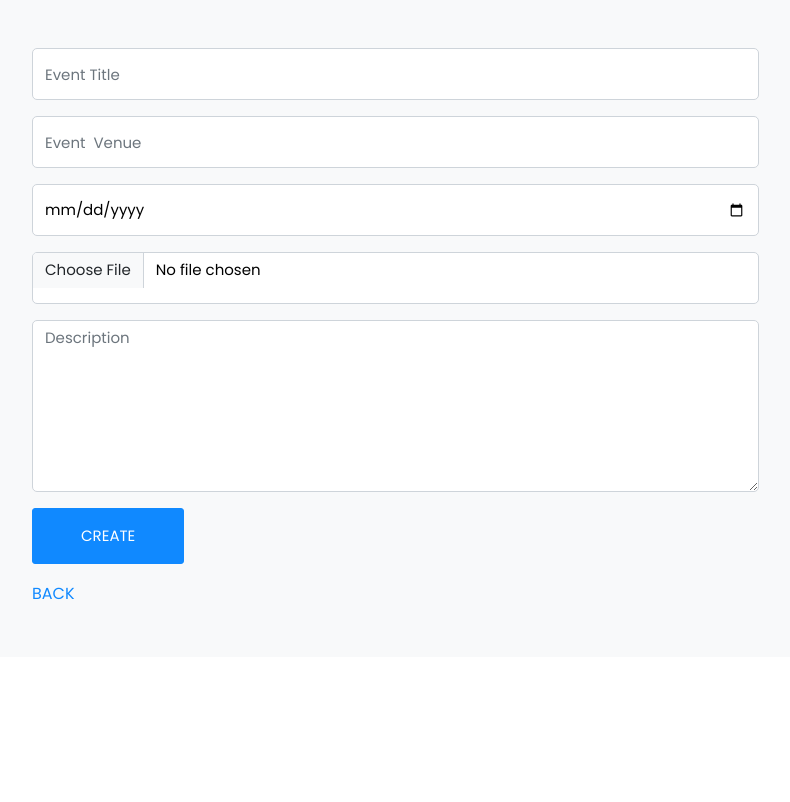
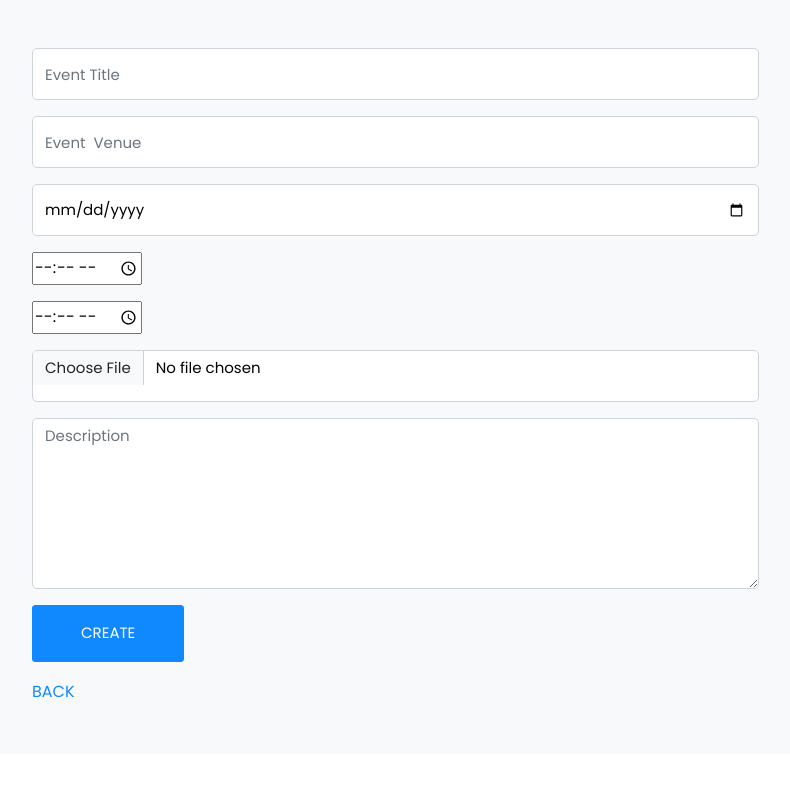
Before and after one commit to Bruce3932/project, a PHP site: page /create-event.php in a window 1280 px wide. Shown: the whole page, without its empty margins (31-821 px from the left). Before the commit the page ends 600 px from the top, so only its background shows below. Run offline with PHP 8.4, Linux system fonts and the light colour scheme.

Commit message:
Update create-event.php

```diff
--- a/create-event.php
+++ b/create-event.php
@@ -11,6 +11,8 @@ if (isset($_POST['upload'])) {
     $venue = $_POST['Venue'];
     $description = $_POST['description'];
     $date = $_POST['Date'];
+    $start =$_POST['start_time'];
+    $end = $_POST['finish_time'];
 
     $filename = $_FILES["uploadfile"]["name"];
     $tempname = $_FILES["uploadfile"]["tmp_name"];
@@ -20,9 +22,9 @@ if (isset($_POST['upload'])) {
         $db = mysqli_connect("localhost", "root", "", "wheelsnation");
         if ($db) {
             // Use prepared statements to prevent SQL injection
-            $sql = "INSERT INTO event (event_title, event_venue, image, date, description) VALUES (?, ?, ?, ?, ?)";
+            $sql = "INSERT INTO event (event_title, event_venue, image, start_time, finish_time, date, description) VALUES (?, ?, ?, ?, ?, ?, ?)";
             $stmt = mysqli_prepare($db, $sql);
-            mysqli_stmt_bind_param($stmt, "sssss", $title, $venue, $filename, $date, $description);
+            mysqli_stmt_bind_param($stmt, "sssssss", $title, $venue, $filename,$start,$end, $date, $description);
 
             if (mysqli_stmt_execute($stmt)) {
                 echo '<script>alert("Uploaded successfully");</script>';
@@ -89,8 +91,16 @@ if (isset($_POST['upload'])) {
             </div>
 
             <div class="form-group">
+            <input type="time" placeholder="Time" id="start_time" name="start_time">
+            </div>
+
+            <div class="form-group">
+            <input type="time" placeholder="Time" id="finish_time" name="finish_time">
+            </div>
+
+            <div class="form-group">
 				      <input class="form-control" type="file" name="uploadfile" value="" />
-			      </div>
+			</div>
 
             <div class="form-group">
                 <textarea name="description" cols="30" rows="7" class="form-control" placeholder="Description" id="description" ></textarea>
```
